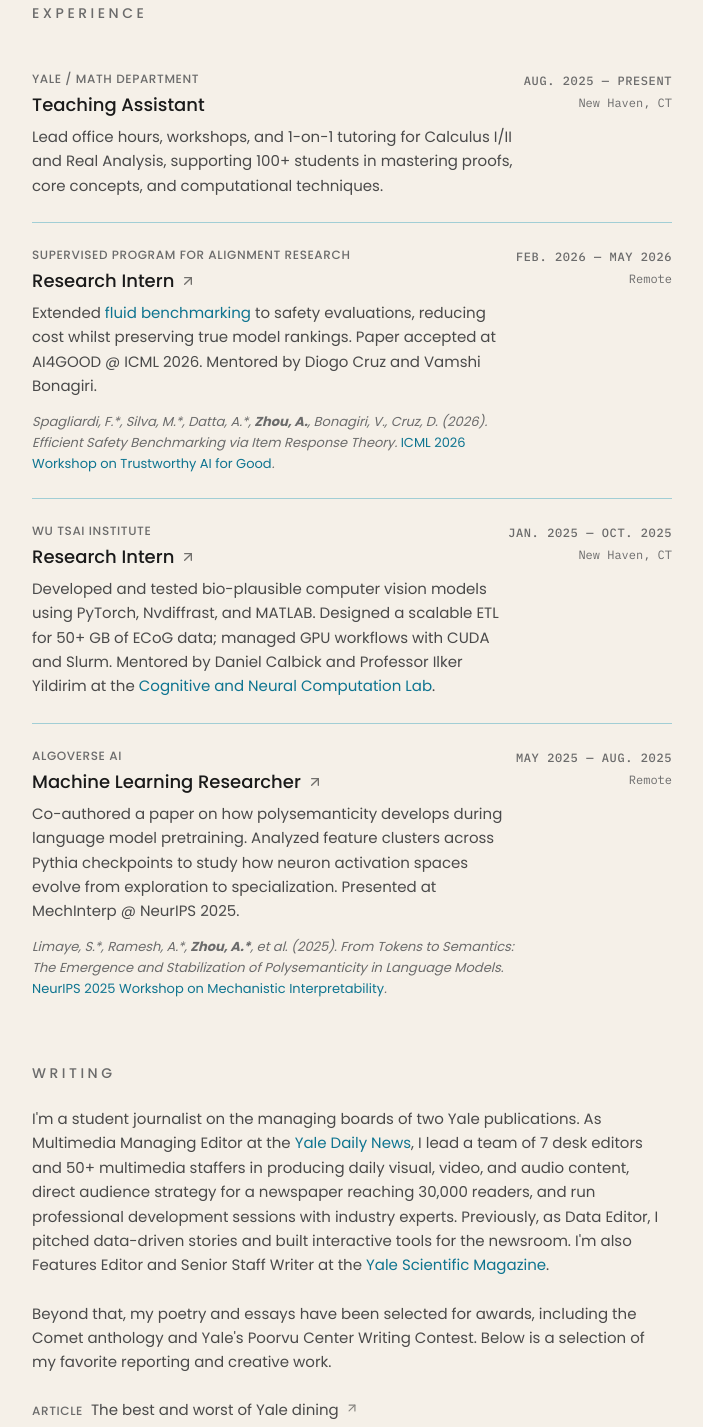
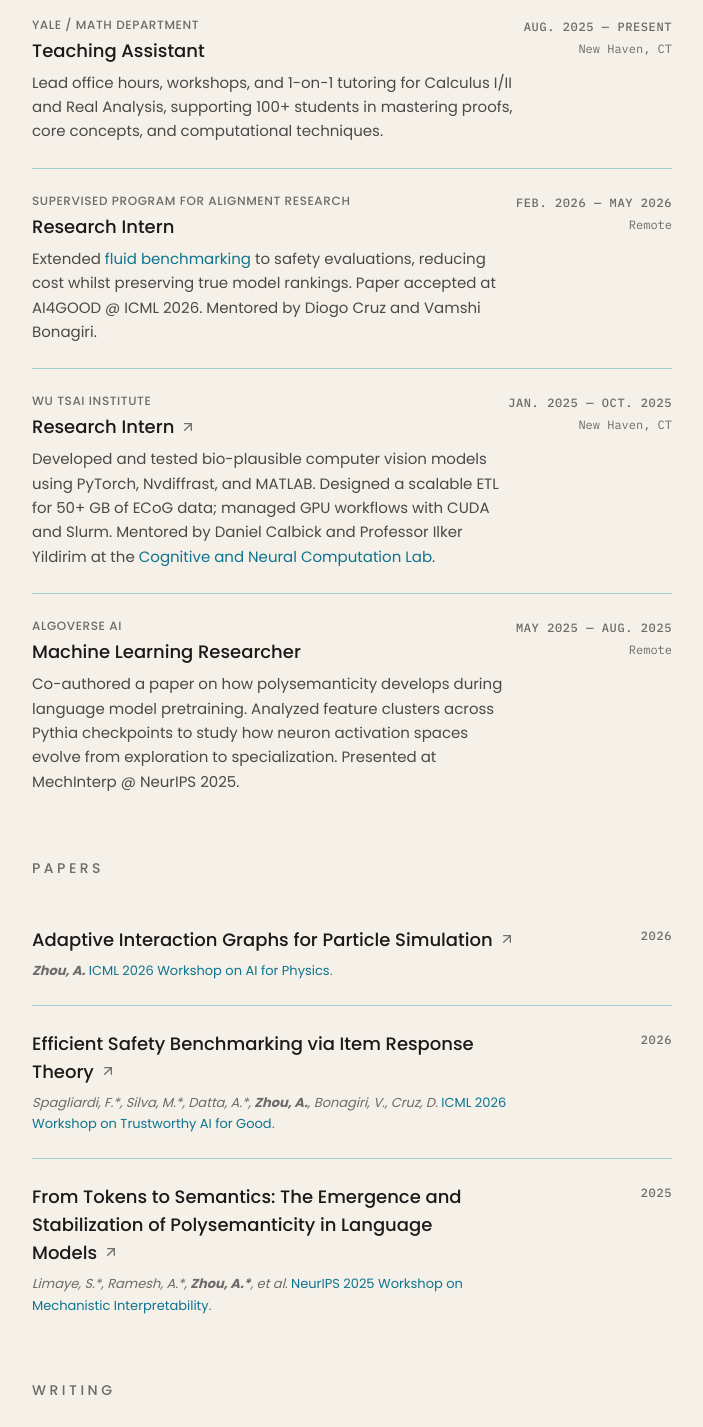
Before and after one commit to aidenzhou8/PersonalSite, a React (Vite) app: page / in a window 1280 px wide. Shown: the part 1330-2757 px from the top of the page, without its empty margins (288-991 px from the left). Built offline with nearby package versions, Linux system fonts and the light colour scheme.

Commit message:
Add a Papers section and update the location and writing bio.

```diff
--- a/src/App.jsx
+++ b/src/App.jsx
@@ -4,7 +4,7 @@
 
 const profile = {
   name: "Aiden Zhou",
-  location: "New Haven / Vancouver",
+  location: "Toronto / New Haven / Vancouver",
   email: "aiden.zhou@yale.edu",
   links: [
     { label: "GitHub", href: "https://github.com/aidenzhou8", icon: Github },
@@ -25,24 +25,6 @@
     date: "Now",
     title: "Adaptive graphs for physics simulation",
     body: "Developing GNN-based methods for fluid and granular simulation. Paper accepted at AI4Physics @ ICML 2026 and in preparation for ICLR 2027.",
-    href: "https://openreview.net/pdf?id=IcLmHEb5HO",
-    bodyContent: (
-      <>
-        Developing GNN-based methods for fluid and granular simulation. Paper accepted at AI4Physics @ ICML 2026 and in preparation for ICLR 2027.
-        <p className="mt-3 text-[13px] text-theme-text-dim italic">
-          <strong>Zhou, A.</strong> (2026). Adaptive Interaction Graphs for Particle Simulation.{" "}
-          <a
-            href="https://ai4physics-workshop.github.io/"
-            target="_blank"
-            rel="noopener noreferrer"
-            className="text-theme-accent-muted hover:text-theme-accent transition-colors not-italic"
-          >
-            ICML 2026 Workshop on AI for Physics
-          </a>
-          .
-        </p>
-      </>
-    ),
   },
 ];
 
@@ -60,7 +42,6 @@
     role: "Research Intern",
     period: "Feb. 2026 — May 2026",
     location: "Remote",
-    href: "/efficient-safety-benchmark.pdf",
     summary:
       "Extended fluid benchmarking to safety evaluations, reducing cost whilst preserving true model rankings. Paper accepted at AI4GOOD @ ICML 2026. Mentored by Diogo Cruz and Vamshi Bonagiri.",
     summaryContent: (
@@ -75,18 +56,6 @@
           fluid benchmarking
         </a>{" "}
         to safety evaluations, reducing cost whilst preserving true model rankings. Paper accepted at AI4GOOD @ ICML 2026. Mentored by Diogo Cruz and Vamshi Bonagiri.
-        <p className="mt-3 text-[13px] text-theme-text-dim italic">
-          Spagliardi, F.*, Silva, M.*, Datta, A.*, <strong>Zhou, A.</strong>, Bonagiri, V., Cruz, D. (2026). Efficient Safety Benchmarking via Item Response Theory.{" "}
-          <a
-            href="https://trustworthy-ai-for-good.github.io/"
-            target="_blank"
-            rel="noopener noreferrer"
-            className="text-theme-accent-muted hover:text-theme-accent transition-colors not-italic"
-          >
-            ICML 2026 Workshop on Trustworthy AI for Good
-          </a>
-          .
-        </p>
       </>
     ),
   },
@@ -118,26 +87,47 @@
     role: "Machine Learning Researcher",
     period: "May 2025 — Aug. 2025",
     location: "Remote",
-    href: "/from-tokens-to-semantics.pdf",
     summary:
       "Co-authored a paper on how polysemanticity develops during language model pretraining. Analyzed feature clusters across Pythia checkpoints to study how neuron activation spaces evolve from exploration to specialization. Presented at MechInterp @ NeurIPS 2025.",
-    summaryContent: (
-      <>
-        Co-authored a paper on how polysemanticity develops during language model pretraining. Analyzed feature clusters across Pythia checkpoints to study how neuron activation spaces evolve from exploration to specialization. Presented at MechInterp @ NeurIPS 2025.
-        <p className="mt-3 text-[13px] text-theme-text-dim italic">
-          Limaye, S.*, Ramesh, A.*, <strong>Zhou, A.*</strong>, et al. (2025). From Tokens to Semantics: The Emergence and Stabilization of Polysemanticity in Language Models.{" "}
-          <a
-            href="https://mechinterpworkshop.com/"
-            target="_blank"
-            rel="noopener noreferrer"
-            className="text-theme-accent-muted hover:text-theme-accent transition-colors not-italic"
-          >
-            NeurIPS 2025 Workshop on Mechanistic Interpretability
-          </a>
-          .
-        </p>
-      </>
-    ),
+  },
+];
+
+const papers = [
+  {
+    title: "Adaptive Interaction Graphs for Particle Simulation",
+    href: "https://openreview.net/pdf?id=IcLmHEb5HO",
+    year: "2026",
+    authors: [{ name: "Zhou, A.", me: true }],
+    venue: "ICML 2026 Workshop on AI for Physics",
+    venueHref: "https://ai4physics-workshop.github.io/",
+  },
+  {
+    title: "Efficient Safety Benchmarking via Item Response Theory",
+    href: "/efficient-safety-benchmark.pdf",
+    year: "2026",
+    authors: [
+      { name: "Spagliardi, F.*" },
+      { name: "Silva, M.*" },
+      { name: "Datta, A.*" },
+      { name: "Zhou, A.", me: true },
+      { name: "Bonagiri, V." },
+      { name: "Cruz, D." },
+    ],
+    venue: "ICML 2026 Workshop on Trustworthy AI for Good",
+    venueHref: "https://trustworthy-ai-for-good.github.io/",
+  },
+  {
+    title: "From Tokens to Semantics: The Emergence and Stabilization of Polysemanticity in Language Models",
+    href: "/from-tokens-to-semantics.pdf",
+    year: "2025",
+    authors: [
+      { name: "Limaye, S.*" },
+      { name: "Ramesh, A.*" },
+      { name: "Zhou, A.*", me: true },
+      { name: "et al." },
+    ],
+    venue: "NeurIPS 2025 Workshop on Mechanistic Interpretability",
+    venueHref: "https://mechinterpworkshop.com/",
   },
 ];
 
@@ -196,6 +186,7 @@
   ["news", "News"],
   ["education", "Education"],
   ["experience", "Experience"],
+  ["papers", "Papers"],
   ["writing", "Writing"],
   ["chess", "Chess"],
 ];
@@ -314,6 +305,50 @@
   );
 }
 
+function PaperEntry({ title, href, year, authors, venue, venueHref }) {
+  return (
+    <div className="grid gap-4 py-6 md:grid-cols-[1fr_120px] md:gap-8">
+      <div>
+        <h3 className="text-lg font-medium text-theme-text">
+          <a
+            href={href}
+            target="_blank"
+            rel="noopener noreferrer"
+            className="interactive group transition-colors hover:text-theme-accent"
+          >
+            {title.slice(0, title.lastIndexOf(" "))}{" "}
+            <span className="whitespace-nowrap">
+              {title.slice(title.lastIndexOf(" ") + 1)}
+              <ArrowUpRight className="ml-1.5 inline-block h-4 w-4 -translate-y-0.5 opacity-60 group-hover:opacity-100" />
+            </span>
+          </a>
+        </h3>
+        <p className="mt-1.5 max-w-2xl text-[13px] leading-relaxed text-theme-text-dim italic">
+          {authors.map((author, i) => (
+            <span key={`${author.name}-${i}`}>
+              {i > 0 ? ", " : null}
+              {author.me ? <strong>{author.name}</strong> : author.name}
+            </span>
+          ))}
+          {" "}
+          <a
+            href={venueHref}
+            target="_blank"
+            rel="noopener noreferrer"
+            className="text-theme-accent-muted hover:text-theme-accent transition-colors not-italic"
+          >
+            {venue}
+          </a>
+          .
+        </p>
+      </div>
+      <div className="flex items-start justify-end md:pt-0.5">
+        <p className="font-mono text-xs font-medium uppercase tracking-wider text-theme-text-dim whitespace-nowrap">{year}</p>
+      </div>
+    </div>
+  );
+}
+
 function ChessGameEmbed({ url }) {
   const [expanded, setExpanded] = useState(false);
   return (
@@ -377,7 +412,7 @@
   }, []);
 
   useEffect(() => {
-    const sectionIds = ["news", "education", "experience", "writing", "chess"];
+    const sectionIds = ["news", "education", "experience", "papers", "writing", "chess"];
     const activeObserver = new IntersectionObserver(
       (entries) => {
         entries.forEach((entry) => {
@@ -530,6 +565,18 @@
             </Section>
 
             <Section
+              id="papers"
+              title="Papers"
+              isActive={activeSection === "papers"}
+              isVisible={visibleSections.papers}>
+              <div className="divide-y divide-theme-border">
+                {papers.map((paper) => (
+                  <PaperEntry key={paper.title} {...paper} />
+                ))}
+              </div>
+            </Section>
+
+            <Section
               id="writing"
               title="Writing"
               isActive={activeSection === "writing"}
@@ -537,7 +584,7 @@
               <div className="space-y-10">
                 <div>
                   <p className="mb-6 text-[15px] leading-relaxed text-theme-text-muted">
-                    I'm a student journalist on the managing boards of two Yale publications. As Multimedia Managing Editor at the{" "}
+                    I was a student journalist on the managing boards of two Yale publications. As Data Editor on the{" "}
                     <a
                       href="https://yaledailynews.com"
                       target="_blank"
@@ -546,7 +593,7 @@
                     >
                       Yale Daily News
                     </a>
-                    , I lead a team of 7 desk editors and 50+ multimedia staffers in producing daily visual, video, and audio content, direct audience strategy for a newspaper reaching 30,000 readers, and run professional development sessions with industry experts. Previously, as Data Editor, I pitched data-driven stories and built interactive tools for the newsroom. I'm also Features Editor and Senior Staff Writer at the{" "}
+                    , I pitched data-driven stories and built interactive tools and graphics for the newsroom. I was also Features Editor and Senior Staff Writer at the{" "}
                     <a
                       href="https://www.yalescientific.org"
                       target="_blank"
```
